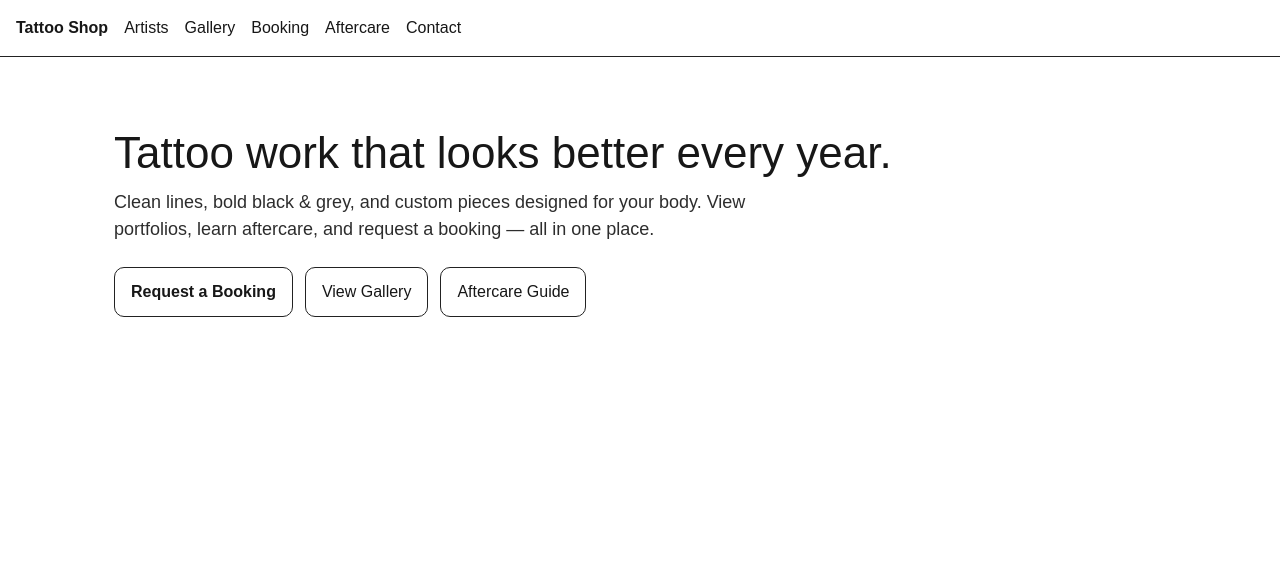
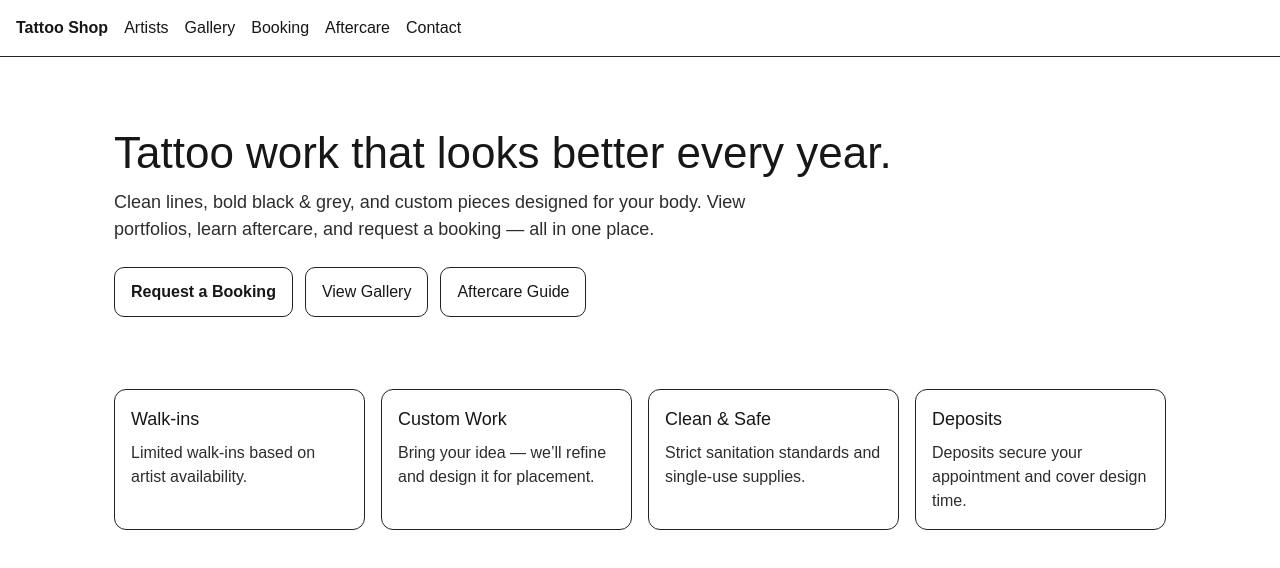
Before and after one commit to belonsavon-sys/tattoo-shop-website, a Next.js app: page / in a window 1280 px wide. Shown: the top 568 px of the page. Built offline with nearby package versions, Linux system fonts and the light colour scheme.

Commit message:
feat: homepage hero and quick info cards

```diff
--- a/app/page.tsx
+++ b/app/page.tsx
@@ -1,6 +1,7 @@
-export default function Home() {
+  export default function Home() {
   return (
     <main style={{ padding: 24 }}>
+      {/* HERO */}
       <section style={{ padding: "48px 0" }}>
         <h1 style={{ fontSize: 44, lineHeight: 1.1, marginBottom: 12 }}>
           Tattoo work that looks better every year.
@@ -53,6 +54,44 @@ export default function Home() {
           </a>
         </div>
       </section>
+
+      {/* QUICK INFO */}
+      <section
+        style={{
+          display: "grid",
+          gridTemplateColumns: "repeat(auto-fit, minmax(220px, 1fr))",
+          gap: 16,
+          marginTop: 24,
+        }}
+      >
+        <div style={{ border: "1px solid #222", borderRadius: 12, padding: 16 }}>
+          <h2 style={{ fontSize: 18, marginBottom: 8 }}>Walk-ins</h2>
+          <p style={{ margin: 0, opacity: 0.9 }}>
+            Limited walk-ins based on artist availability.
+          </p>
+        </div>
+
+        <div style={{ border: "1px solid #222", borderRadius: 12, padding: 16 }}>
+          <h2 style={{ fontSize: 18, marginBottom: 8 }}>Custom Work</h2>
+          <p style={{ margin: 0, opacity: 0.9 }}>
+            Bring your idea — we’ll refine and design it for placement.
+          </p>
+        </div>
+
+        <div style={{ border: "1px solid #222", borderRadius: 12, padding: 16 }}>
+          <h2 style={{ fontSize: 18, marginBottom: 8 }}>Clean & Safe</h2>
+          <p style={{ margin: 0, opacity: 0.9 }}>
+            Strict sanitation standards and single-use supplies.
+          </p>
+        </div>
+
+        <div style={{ border: "1px solid #222", borderRadius: 12, padding: 16 }}>
+          <h2 style={{ fontSize: 18, marginBottom: 8 }}>Deposits</h2>
+          <p style={{ margin: 0, opacity: 0.9 }}>
+            Deposits secure your appointment and cover design time.
+          </p>
+        </div>
+      </section>
     </main>
   );
 }
```
